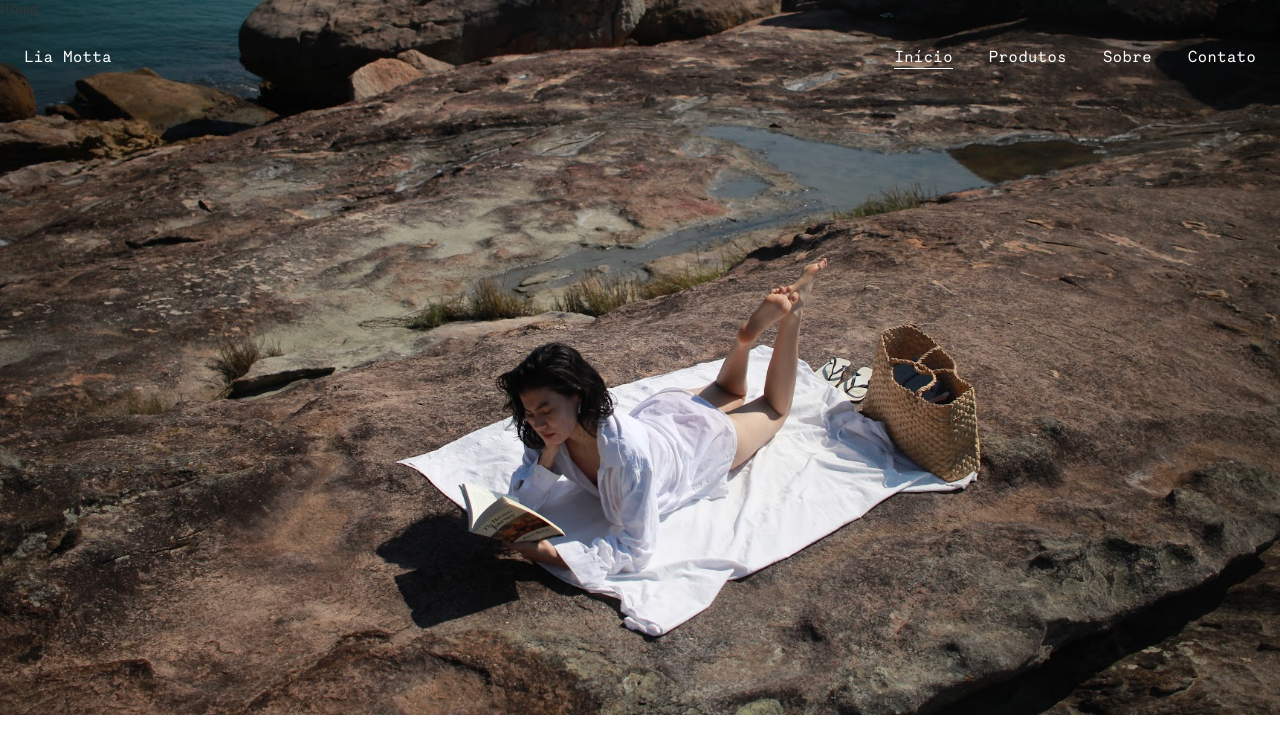
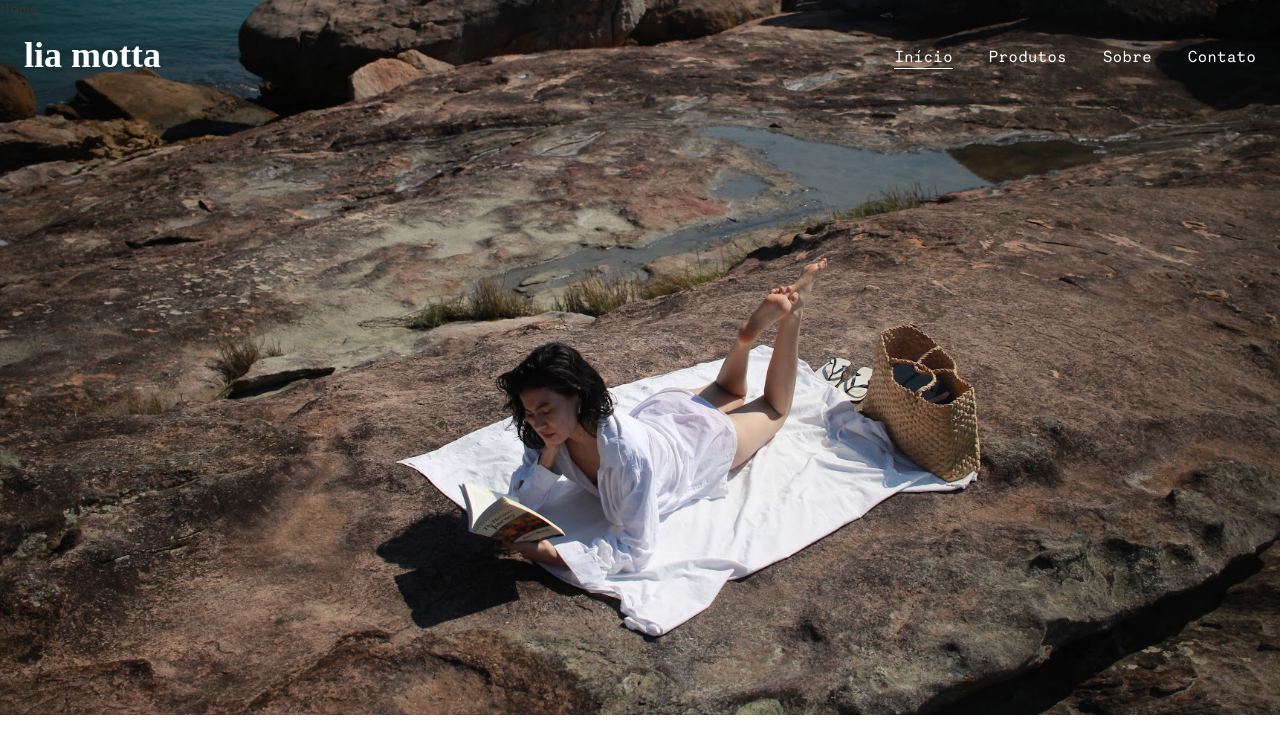
Before and after one commit to hugolacerdar/lia_motta_website, a Next.js app: page / in a window 1280 px wide. Shown: the top 754 px of the page. Built offline with nearby package versions, Linux system fonts and the light colour scheme; a web font is replaced by a local one.

Commit message:
Update text transform

```diff
--- a/src/components/Header/Logo.tsx
+++ b/src/components/Header/Logo.tsx
@@ -1,9 +1,9 @@
-import { Text } from "@chakra-ui/layout";
+import { Heading, Text } from "@chakra-ui/layout";
 
 interface LogoProps {
   color: string;
 }
 
 export default function Logo({ color }: LogoProps) {
-  return <Text color={color}>Lia Motta</Text>;
+  return <Heading color={color}>lia motta</Heading>;
 }
```
